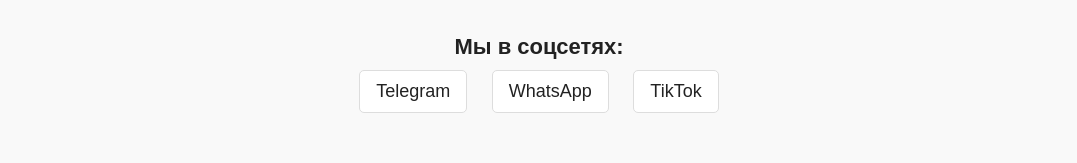
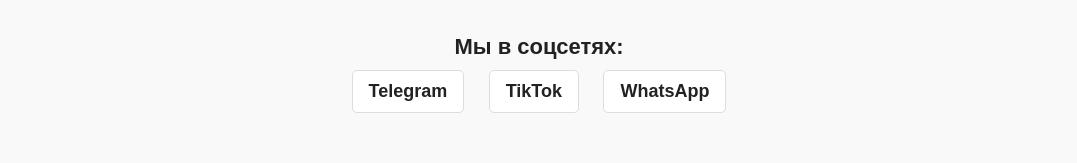
Before and after one commit to emaxir/emaxir.github.io, a plain HTML site: page index.html in a window 1280 px wide. Shown: the part 412-575 px from the top of the page, without its empty margins (101-1178 px from the left). Drawn offline with Linux system fonts and the light colour scheme.

Commit message:
Update index.html

```diff
--- a/index.html
+++ b/index.html
@@ -108,10 +108,10 @@
   </section>
 
   <section class="socials">
-    <h2>Мы в соцсетях:</h2>
-    <a href="https://t.me/textrend" target="_blank">Telegram</a>
-    <a href="https://wa.me/905436523991" target="_blank">WhatsApp</a>
-    <a href="https://www.tiktok.com/@textrend.store" target="_blank">TikTok</a>
+  <h2>Мы в соцсетях:</h2>
+  <a class="button" href="https://t.me/textrend" target="_blank">Telegram</a>
+  <a class="button" href="https://www.tiktok.com/@textrend.store" target="_blank">TikTok</a>
+  <a class="button" href="https://wa.me/905436523991" target="_blank">WhatsApp</a>
   </section>
 
   <footer>
```
